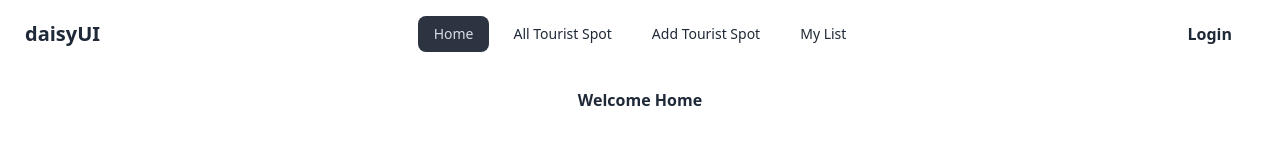
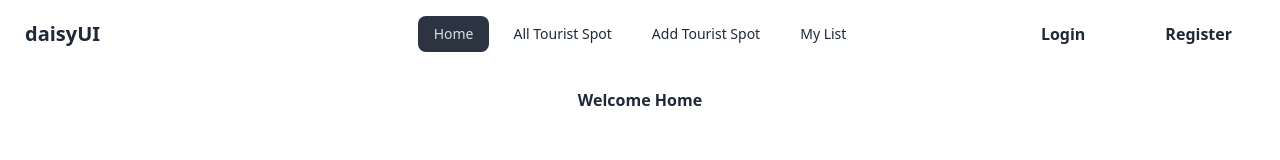
Before and after one commit to bdonti/travel-tribe-client, a React (Vite) app: page / in a window 1280 px wide. Shown: the top 160 px of the page. Built offline with nearby package versions, Linux system fonts and the light colour scheme; no server answers.

Commit message:
Navbar Fixed

```diff
--- a/src/pages/shared/Navbar/Navbar.jsx
+++ b/src/pages/shared/Navbar/Navbar.jsx
@@ -89,9 +89,18 @@ const Navbar = () => {
             </div>
           </>
         ) : (
-          <Link to="/login">
-            <button className="rounded-2xl py-3 px-10 font-bold">Login</button>
-          </Link>
+          <>
+            <Link to="/login">
+              <button className="rounded-2xl py-3 px-10 font-bold">
+                Login
+              </button>
+            </Link>
+            <Link to="/register">
+              <button className="rounded-2xl py-3 px-10 font-bold">
+                Register
+              </button>
+            </Link>
+          </>
         )}
       </div>
     </div>
```
